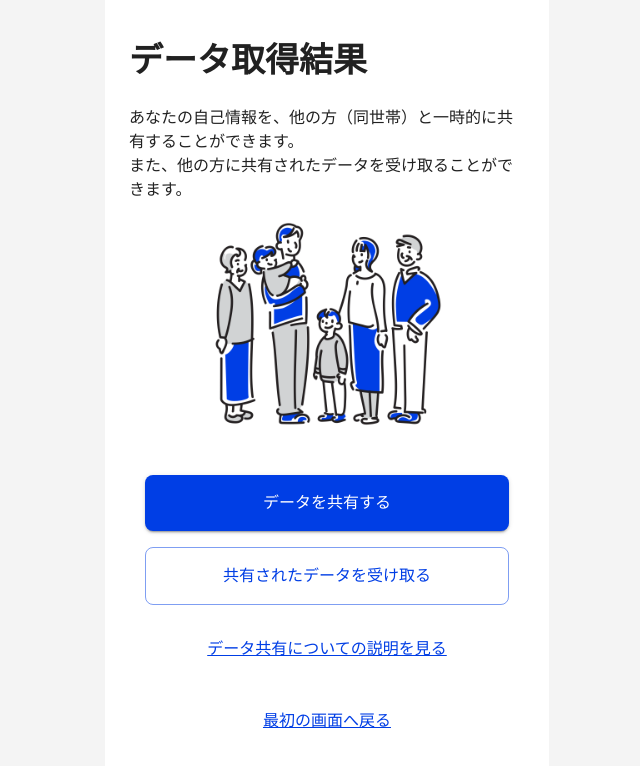
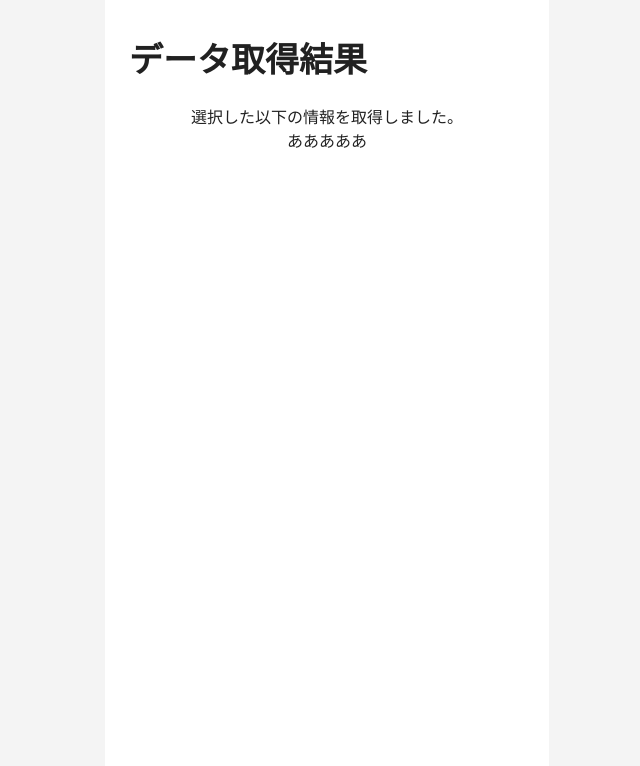
Before and after one commit to STECH-for-My-Shienkin-Navi/My-Shienkin-Navi, a React (Vite) app: page /MynaReceivePage4 in a window 1280 px wide. Shown: the top 766 px of the page, without its empty margins (313-953 px from the left). Built offline with nearby package versions, Linux system fonts and the light colour scheme.

Commit message:
不要な記述を削除した。

```diff
--- a/src/components/pages/MynaReceivePage4.tsx
+++ b/src/components/pages/MynaReceivePage4.tsx
@@ -36,31 +36,10 @@ export const MynaReceivePage4: FC = () => {
     <MainLayout title="データ取得結果">
       <Box>
         <Typography>
-          あなたの自己情報を、他の方（同世帯）と一時的に共有することができます。
-          <br />
-          また、他の方に共有されたデータを受け取ることができます。
+          選択した以下の情報を取得しました。
         </Typography>
         <Box sx={{ textAlign: 'center' }}>
-          <img src={familyImg} loading="lazy" style={{ width: 250 }} alt="家族のイラスト" />
-        </Box>
-        <Box sx={{ mx: 2, mt: 2 }}>
-          <Col spacing={2}>
-            {navList.map((item) => {
-              return (
-                <CommonButton
-                  key={item.labele}
-                  isPrimary={item.isPrimary}
-                  isSecondary={item.isSecondary}
-                  isText={item.isText}
-                  onClick={() => {
-                    navigator(item.path);
-                  }}
-                >
-                  {item.labele}
-                </CommonButton>
-              );
-            })}
-          </Col>
+          あああああ
         </Box>
       </Box>
     </MainLayout>
```
